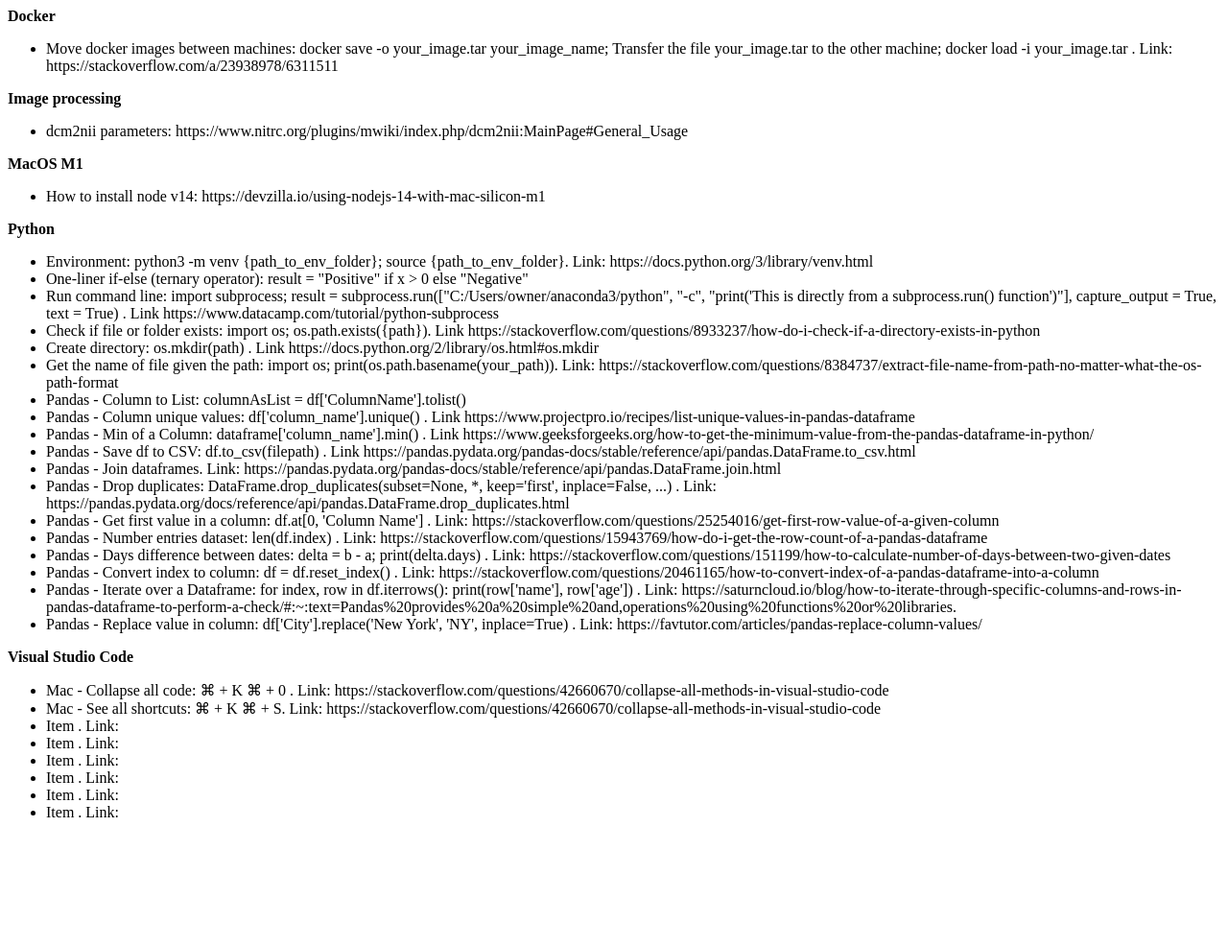
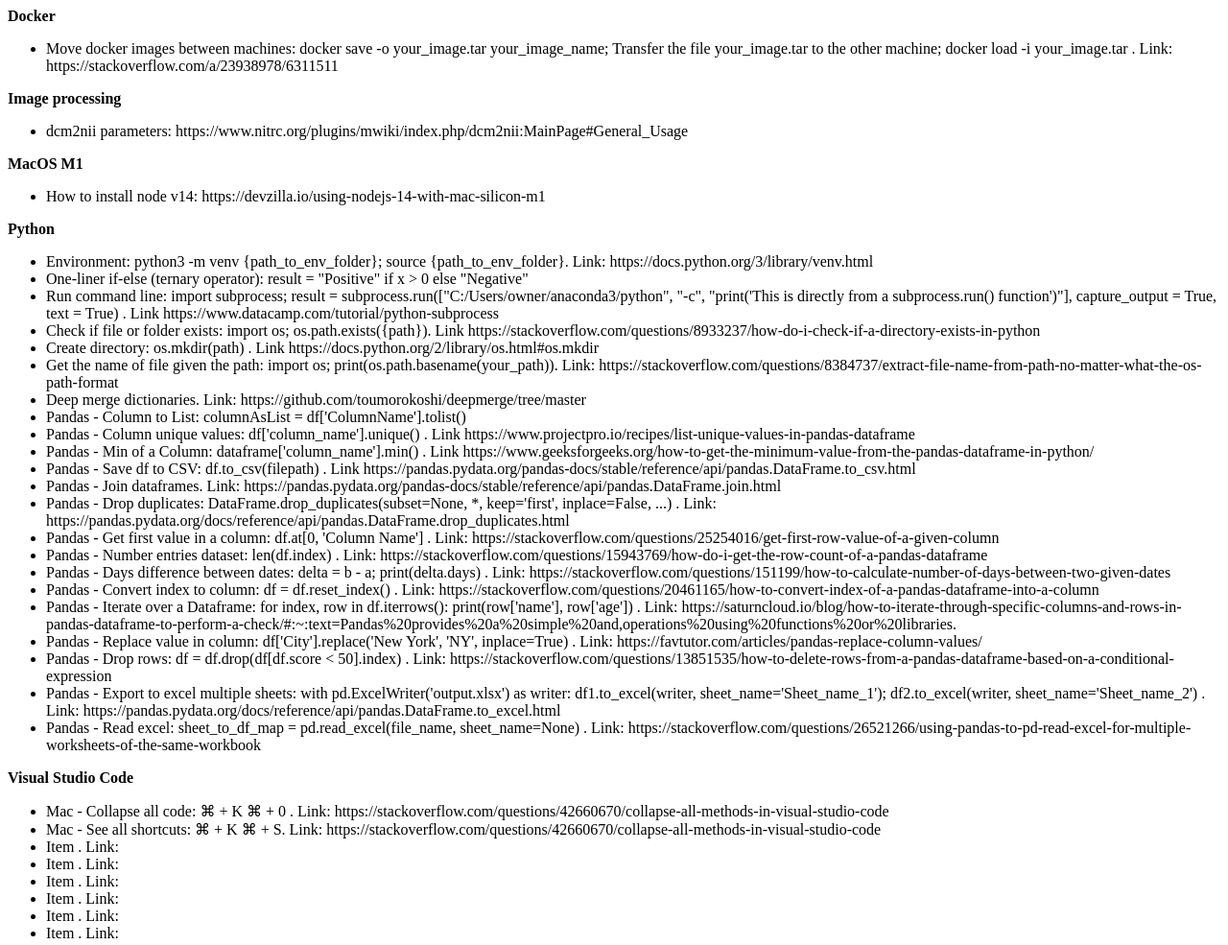
Before and after one commit to alfredomp/alfredomp.github.io, a plain HTML site: page index.html in a window 1280 px wide. Shown: the whole page at 96% size. Before the commit the page ends 872 px from the top, so only its background shows below. Drawn offline with Linux system fonts and the light colour scheme.

Commit message:
Update index.html

```diff
--- a/index.html
+++ b/index.html
@@ -32,6 +32,8 @@
       <li>Create directory: os.mkdir(path) . Link <a>https://docs.python.org/2/library/os.html#os.mkdir</a></li>
       <li>Get the name of file given the path: import os; print(os.path.basename(your_path)). Link: <a>https://stackoverflow.com/questions/8384737/extract-file-name-from-path-no-matter-what-the-os-path-format</a></li>
 
+      <li>Deep merge dictionaries. Link: <a>https://github.com/toumorokoshi/deepmerge/tree/master</a></li>
+
       <li>Pandas - Column to List: columnAsList = df['ColumnName'].tolist()</li>
       <li>Pandas - Column unique values: df['column_name'].unique() . Link <a>https://www.projectpro.io/recipes/list-unique-values-in-pandas-dataframe</a></li>
       <li>Pandas - Min of a Column: dataframe['column_name'].min() . Link <a>https://www.geeksforgeeks.org/how-to-get-the-minimum-value-from-the-pandas-dataframe-in-python/</a></li>
@@ -44,6 +46,9 @@
       <li>Pandas - Convert index to column: df = df.reset_index() . Link: <a>https://stackoverflow.com/questions/20461165/how-to-convert-index-of-a-pandas-dataframe-into-a-column</a></li>
       <li>Pandas - Iterate over a Dataframe: for index, row in df.iterrows(): print(row['name'], row['age']) . Link: <a>https://saturncloud.io/blog/how-to-iterate-through-specific-columns-and-rows-in-pandas-dataframe-to-perform-a-check/#:~:text=Pandas%20provides%20a%20simple%20and,operations%20using%20functions%20or%20libraries.</a></li>
       <li>Pandas - Replace value in column: df['City'].replace('New York', 'NY', inplace=True) . Link: <a>https://favtutor.com/articles/pandas-replace-column-values/</a></li>
+      <li>Pandas - Drop rows: df = df.drop(df[df.score < 50].index) . Link: <a>https://stackoverflow.com/questions/13851535/how-to-delete-rows-from-a-pandas-dataframe-based-on-a-conditional-expression</a></li>
+      <li>Pandas - Export to excel multiple sheets: with pd.ExcelWriter('output.xlsx') as writer:  df1.to_excel(writer, sheet_name='Sheet_name_1'); df2.to_excel(writer, sheet_name='Sheet_name_2') . Link: <a>https://pandas.pydata.org/docs/reference/api/pandas.DataFrame.to_excel.html</a></li>
+      <li>Pandas - Read excel: sheet_to_df_map = pd.read_excel(file_name, sheet_name=None) . Link: <a>https://stackoverflow.com/questions/26521266/using-pandas-to-pd-read-excel-for-multiple-worksheets-of-the-same-workbook</a></li>
 
     </ul>
   </p>
```
